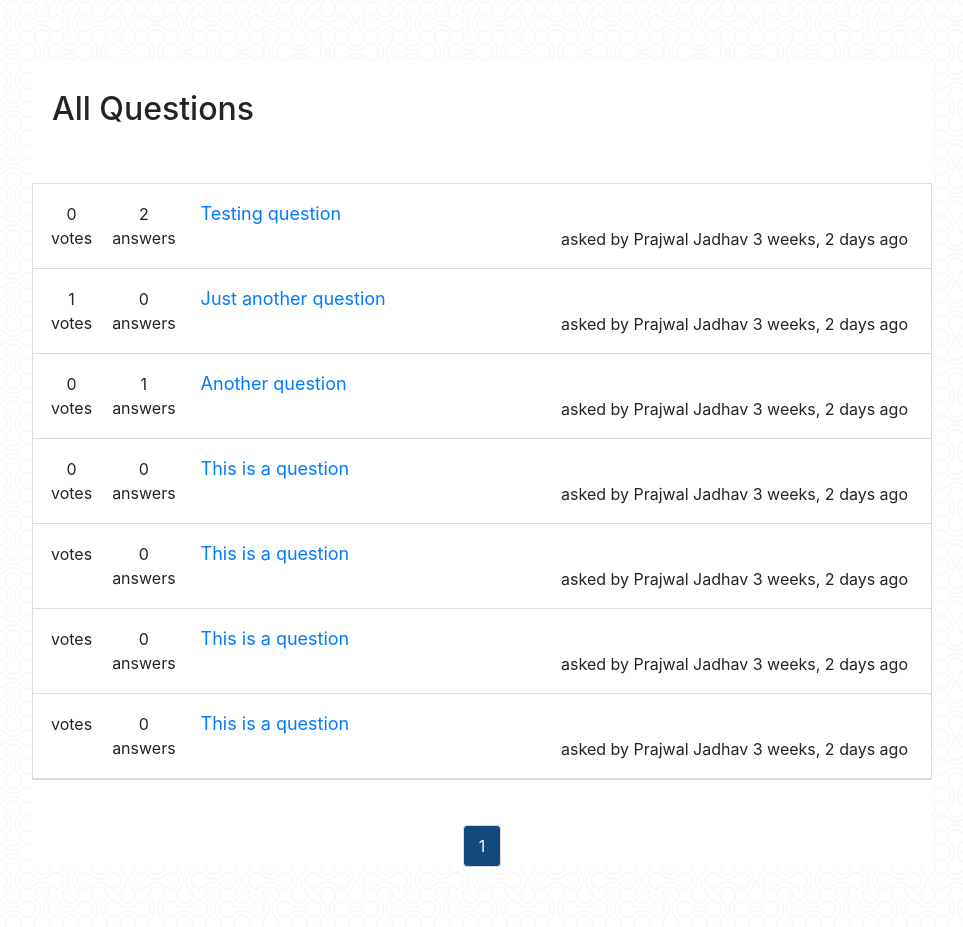
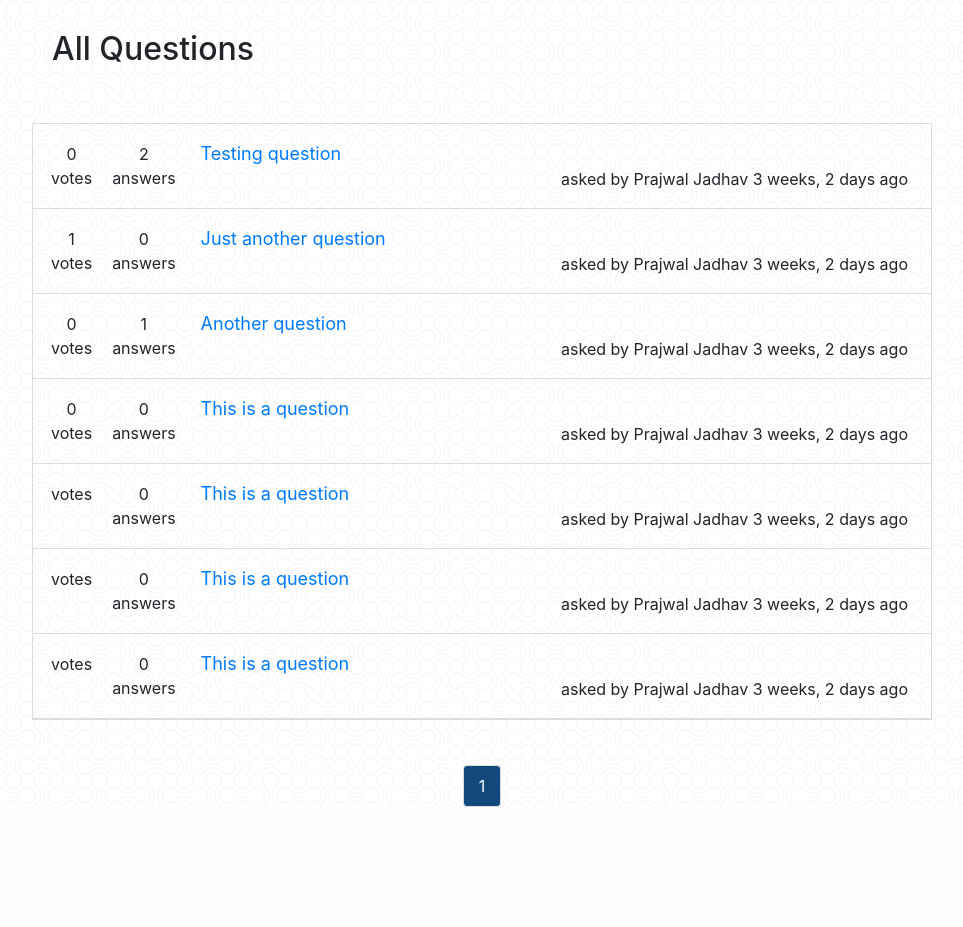
Before and after one commit to Prajwal-Jadhav/Answerly, a Django app: page /questions/ in a window 1280 px wide. Shown: the part 56-983 px from the top of the page, without its empty margins (158-1121 px from the left). After the commit the page ends 863 px from the top, so only its background shows below. Run offline with Django 3.2, Linux system fonts and the light colour scheme; data comes from the database, SQL or seed files in the repository; some libraries are stand-ins or nearby versions.

Commit message:
removed wrapped div tag around block content in base.html

```diff
--- a/main/templates/main/base.html
+++ b/main/templates/main/base.html
@@ -35,10 +35,8 @@
       {% endfor %}
     {% endif %}
 
-    <div class="body_block_content">
-      {% block content%}
-      {% endblock content%}
-    </div>
+    {% block content%}
+    {% endblock content%}
   </div>
 
 
```
